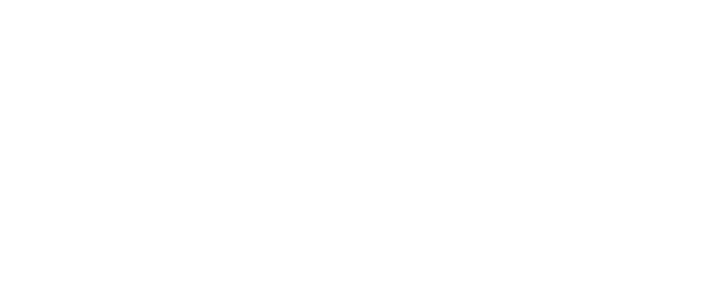
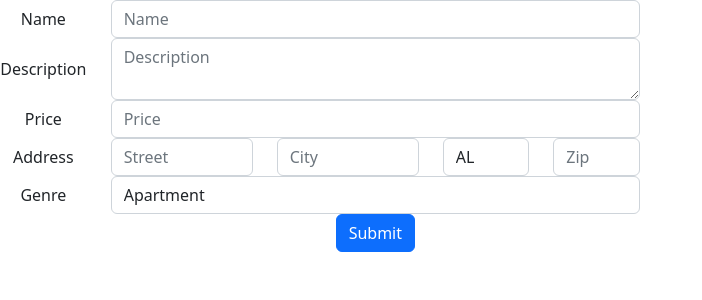
Before and after one commit to huseKivrak/sharebnb-frontend, a React (Create React App) app in the folder sharebnb-frontend/: page / in a window 1280 px wide. Shown: the top 300 px of the page, without its empty margins (0-702 px from the left). Built offline with nearby package versions, Linux system fonts and the light colour scheme.

Commit message:
added the basic listing form

```diff
--- a/sharebnb-frontend/package.json
+++ b/sharebnb-frontend/package.json
@@ -6,9 +6,12 @@
     "@testing-library/jest-dom": "^5.16.5",
     "@testing-library/react": "^13.4.0",
     "@testing-library/user-event": "^13.5.0",
+    "bootstrap": "^5.2.3",
+    "formik": "^2.2.9",
     "react": "^18.2.0",
     "react-dom": "^18.2.0",
     "react-scripts": "5.0.1",
+    "reactstrap": "^9.1.9",
     "web-vitals": "^2.1.4"
   },
   "scripts": {
--- a/sharebnb-frontend/src/App.js
+++ b/sharebnb-frontend/src/App.js
@@ -1,10 +1,10 @@
-import logo from './logo.svg';
 import './App.css';
+import ListingForm from './ListingForm';
 
 function App() {
   return (
     <div className="App">
-
+      <ListingForm />
     </div>
   );
 }
--- /dev/null
+++ b/sharebnb-frontend/src/ListingForm.js
@@ -0,0 +1,285 @@
+import React from 'react';
+import { Formik, Form, Field, ErrorMessage } from 'formik';
+
+function ListingForm() {
+	const genres = ['Apartment', 'House', 'Loft', 'Cottage', 'Cabin', 'Villa'];
+	const states = [
+		'AL',
+		'AK',
+		'AZ',
+		'AR',
+		'CA',
+		'CO',
+		'CT',
+		'DE',
+		'FL',
+		'GA',
+		'HI',
+		'ID',
+		'IL',
+		'IN',
+		'IA',
+		'KS',
+		'KY',
+		'LA',
+		'ME',
+		'MD',
+		'MA',
+		'MI',
+		'MN',
+		'MS',
+		'MO',
+		'MT',
+		'NE',
+		'NV',
+		'NH',
+		'NJ',
+		'NM',
+		'NY',
+		'NC',
+		'ND',
+		'OH',
+		'OK',
+		'OR',
+		'PA',
+		'RI',
+		'SC',
+		'SD',
+		'TN',
+		'TX',
+		'UT',
+		'VT',
+		'VA',
+		'WA',
+		'WV',
+		'WI',
+		'WY',
+	];
+
+	return (
+		<div className='ListingForm d-flex flex-column w-50'>
+			<Formik
+				initialValues={{
+					name: '',
+					description: '',
+					price: '',
+					street: '',
+					city: '',
+					state: '',
+					zip: '',
+					genre: '',
+				}}
+				validate={values => {
+					const errors = {};
+
+					if (!values.name) {
+						errors.name = 'Name Required';
+					}
+					if (!values.description) {
+						errors.description = 'Description Required';
+					}
+					if (!values.price) {
+						errors.price = 'Price Required';
+					} else if (!/^\d+$/.test(values.price)) {
+						errors.price = 'Price must be a positive integer';
+					}
+					if (!values.street) {
+						errors.street = 'Street Required';
+					}
+					if (!values.city) {
+						errors.city = 'City Required';
+					}
+					if (!values.state) {
+						errors.state = 'State Required';
+					} else if (!/^[A-Z]{2}$/.test(values.state)) {
+						errors.state = 'State must be a 2-character all caps state code';
+					}
+					if (!values.zip) {
+						errors.zip = 'Zip Required';
+					} else if (!/^\d{5}$/.test(values.zip)) {
+						errors.zip = 'Invalid zip code';
+					}
+					if (!values.genre) {
+						errors.genre = 'Genre Required';
+					}
+
+					return errors;
+				}}
+				onSubmit={(values, { setSubmitting }) => {
+					setTimeout(() => {
+						// handle the submit
+						setSubmitting(false);
+					}, 400);
+				}}>
+				{({ isSubmitting }) => (
+					<Form>
+						<div className='form-group row align-items-center'>
+							<label
+								htmlFor='name'
+								className='col-sm-2 col-form-label'>
+								Name
+							</label>
+							<div className='col-sm-10'>
+								<Field
+									type='text'
+									name='name'
+									placeholder='Name'
+									className='form-control'
+								/>
+								<ErrorMessage
+									name='name'
+									component='div'
+									className='text-danger'
+								/>
+							</div>
+						</div>
+						<div className='form-group row align-items-center'>
+							<label
+								htmlFor='description'
+								className='col-sm-2 col-form-label'>
+								Description
+							</label>
+							<div className='col-sm-10'>
+								<Field
+									as='textarea'
+									name='description'
+									placeholder='Description'
+									className='form-control'
+								/>
+								<ErrorMessage
+									name='description'
+									component='div'
+									className='text-danger'
+								/>
+							</div>
+						</div>
+						<div className='form-group row align-items-center'>
+							<label
+								htmlFor='price'
+								className='col-sm-2 col-form-label'>
+								Price
+							</label>
+							<div className='col-sm-10'>
+								<Field
+									type='text'
+									name='price'
+									placeholder='Price'
+									className='form-control'
+								/>
+								<ErrorMessage
+									name='price'
+									component='div'
+									className='text-danger'
+								/>
+							</div>
+						</div>
+						<div className='form-group row'>
+							<label
+								htmlFor='address'
+								className='col-sm-2 col-form-label'>
+								Address
+							</label>
+							<div className='col-sm-3'>
+								<Field
+									type='text'
+									name='street'
+									placeholder='Street'
+									className='form-control'
+								/>
+								<ErrorMessage
+									name='street'
+									component='div'
+									className='text-danger'
+								/>
+							</div>
+							<div className='col-sm-3'>
+								<Field
+									type='text'
+									name='city'
+									placeholder='City'
+									className='form-control'
+								/>
+								<ErrorMessage
+									name='city'
+									component='div'
+									className='text-danger'
+								/>
+							</div>
+							<div className='col-sm-2'>
+								<Field
+									as='select'
+									name='state'
+									className='form-control'>
+									{states.map(state => (
+										<option
+											key={state}
+											value={state}>
+
+											{state}
+										</option>
+									))}
+								</Field>
+								<ErrorMessage
+									name='state'
+									component='div'
+									className='text-danger'
+								/>
+							</div>
+							<div className='col-sm-2'>
+								<Field
+									type='text'
+									name='zip'
+									placeholder='Zip'
+									className='form-control'
+								/>
+								<ErrorMessage
+									name='zip'
+									component='div'
+									className='text-danger'
+								/>
+							</div>
+						</div>
+						<div className='form-group row align-items-center'>
+							<label
+								htmlFor='genre'
+								className='col-sm-2 col-form-label'>
+								Genre
+							</label>
+							<div className='col-sm-10'>
+								<Field
+									as='select'
+									name='genre'
+									className='form-control'>
+									{genres.map(genre => (
+										<option
+											key={genre}
+											value={genre}>
+											{genre}
+										</option>
+									))}
+								</Field>
+								<ErrorMessage
+									name='genre'
+									component='div'
+									className='text-danger'
+								/>
+							</div>
+						</div>
+						<div className='form-group row'>
+							<div className='col-sm-10 offset-sm-2'>
+								<button
+									type='submit'
+									className='btn btn-primary'
+									disabled={isSubmitting}>
+									Submit
+								</button>
+							</div>
+						</div>
+					</Form>
+				)}
+			</Formik>
+		</div>
+	);
+}
+
+export default ListingForm;
--- a/sharebnb-frontend/src/index.js
+++ b/sharebnb-frontend/src/index.js
@@ -3,6 +3,9 @@ import ReactDOM from "react-dom/client";
 import "./index.css";
 import App from "./App";
 import reportWebVitals from "./reportWebVitals";
+
+import 'bootstrap/dist/css/bootstrap.min.css';
+import 'bootstrap/dist/js/bootstrap.bundle.min';
 
 const root = ReactDOM.createRoot(document.getElementById("root"));
 root.render(<App />);
```
